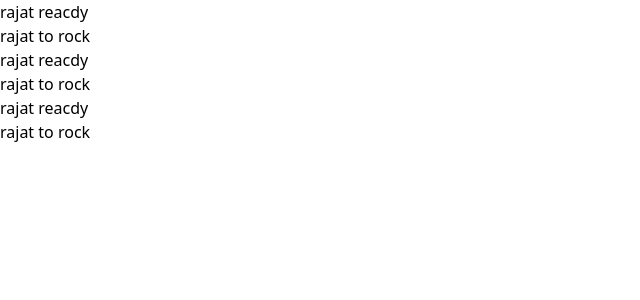
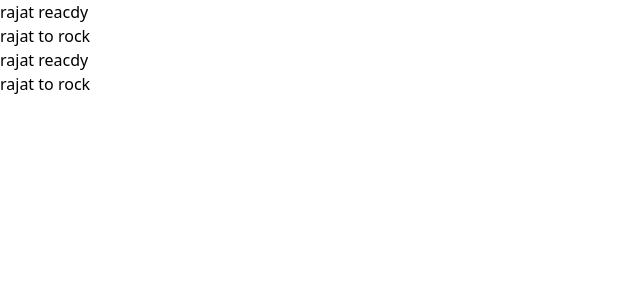
Before and after one commit to suntycode/RK_developer, a React (Vite) app: page / in a window 1280 px wide. Shown: the top 300 px of the page, without its empty margins (0-640 px from the left). Built offline with nearby package versions, Linux system fonts and the light colour scheme.

Commit message:
changes done

```diff
--- a/src/App.jsx
+++ b/src/App.jsx
@@ -8,8 +8,7 @@ function App() {
    <h1 className=' font-light text-blue-900  text-6xl'> rajat reacdy</h1>
    <h1 className=' font-light text-blue-900  text-6xl'> rajat to rock</h1>
    <h1 className=' font-light text-blue-900  text-6xl'> rajat reacdy</h1>
-   <h1 className=' font-light text-blue-900  text-6xl'> rajat to rock</h1>
-   <h1 className=' font-light text-blue-900  text-6xl'> rajat reacdy</h1>
+
    <h1 className=' font-light text-blue-900  text-6xl'> rajat to rock</h1>
    </div>
   )
```
